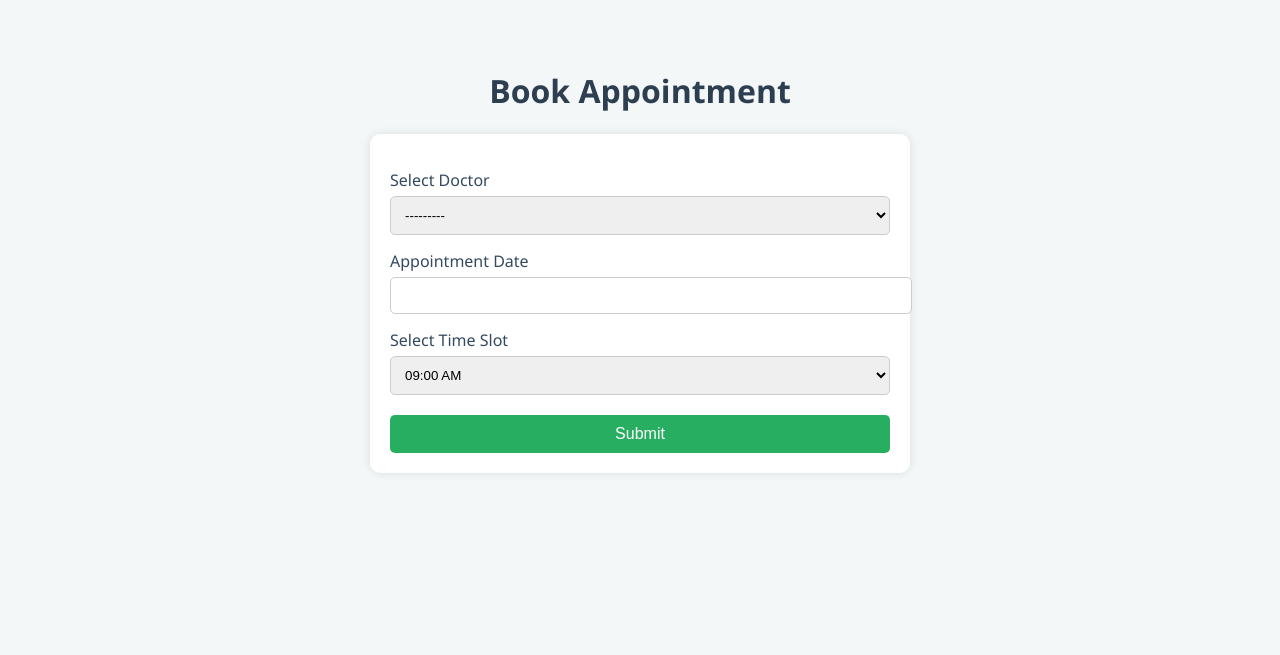
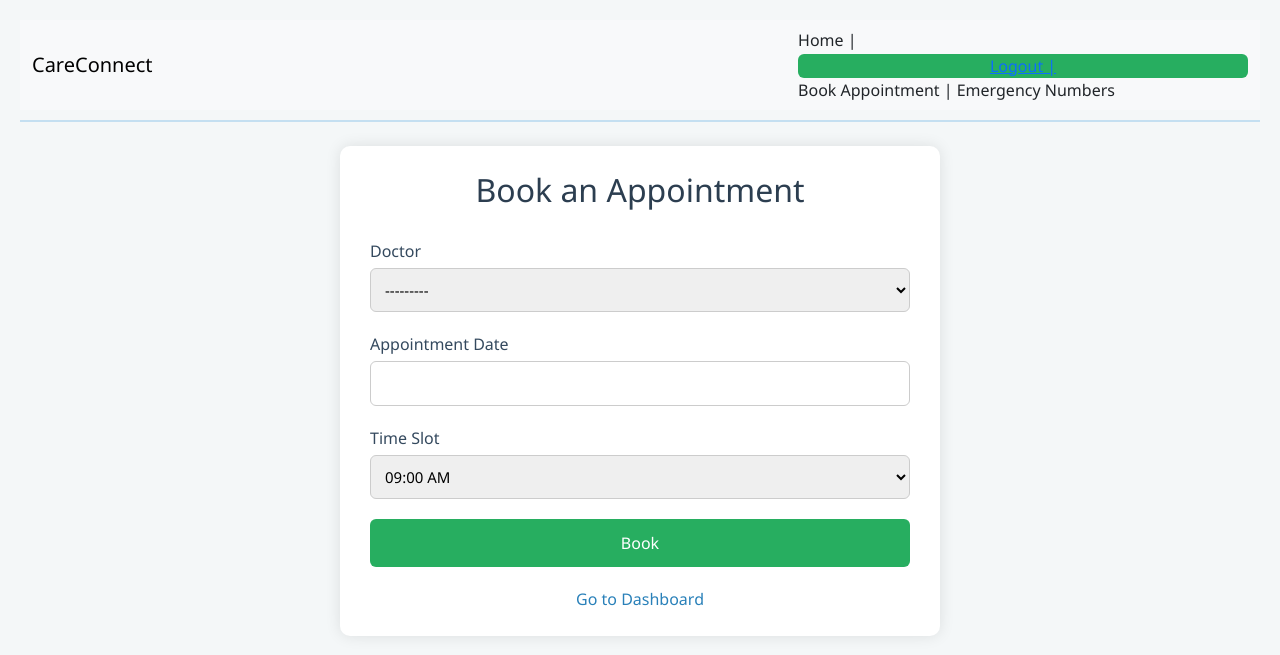
Before and after one commit to Yash-git2/echanneling, a Django app: page /book/ in a window 1280 px wide. Shown: the top 655 px of the page. Run offline with Django 5.2, Linux system fonts and the light colour scheme; a user stored in the database is signed in; data that the repository does not hold is empty.

Commit message:
bookings

```diff
--- a/templates/appointment_booking.html
+++ b/templates/appointment_booking.html
@@ -1,52 +1,127 @@
+{% extends 'base.html' %}
+
+{% block content %}
 <!DOCTYPE html>
 <html lang="en">
 <head>
     <meta charset="UTF-8">
     <title>Book Appointment</title>
     <style>
-        body { font-family: 'Segoe UI', sans-serif; background: #f4f7f8; padding: 40px; }
-        h1 { color: #2c3e50; text-align: center; }
-        form { background: white; max-width: 500px; margin: auto; padding: 20px; border-radius: 10px; box-shadow: 0 0 10px rgba(0,0,0,0.1); }
-        label { display: block; margin-top: 15px; color: #34495e; }
-        input, select, textarea { width: 100%; padding: 10px; margin-top: 5px; border-radius: 5px; border: 1px solid #ccc; }
-        button { margin-top: 20px; background: #27ae60; color: white; padding: 10px; border: none; border-radius: 5px; width: 100%; font-size: 16px; }
-        button:hover { background: #219150; cursor: pointer; }
-        .errorlist { color: red; list-style: none; padding: 0; margin-top: 5px; }
+        body {
+            font-family: 'Segoe UI', sans-serif;
+            background-color: #f4f7f8;
+            margin: 0;
+            padding: 20px;
+        }
+
+        h2 {
+            color: #2c3e50;
+            text-align: center;
+            margin-bottom: 30px;
+        }
+
+        .appointment-form {
+            background-color: #fff;
+            max-width: 600px;
+            margin: auto;
+            padding: 25px 30px;
+            border-radius: 10px;
+            box-shadow: 0 0 15px rgba(0,0,0,0.1);
+        }
+
+        .form-group {
+            margin-bottom: 20px;
+        }
+
+        label {
+            display: block;
+            color: #34495e;
+            margin-bottom: 5px;
+            font-weight: 500;
+        }
+
+        input, select {
+            width: 100%;
+            padding: 10px;
+            border: 1px solid #ccc;
+            border-radius: 6px;
+            font-size: 15px;
+        }
+
+        .btn {
+            background-color: #27ae60;
+            color: white;
+            border: none;
+            padding: 12px;
+            font-size: 16px;
+            width: 100%;
+            border-radius: 6px;
+            cursor: pointer;
+        }
+
+        .btn:hover {
+            background-color: #219150;
+        }
+
+        .alert {
+            background-color: #f8d7da;
+            padding: 15px;
+            border-radius: 6px;
+            color: #721c24;
+            margin-bottom: 20px;
+        }
+
+        .dashboard-link {
+            display: block;
+            text-align: center;
+            margin-top: 20px;
+            text-decoration: none;
+            color: #2980b9;
+        }
     </style>
 </head>
 <body>
-    <h1>Book Appointment</h1>
-    <form method="post">
+
+<div class="appointment-form">
+    <h2>Book an Appointment</h2>
+
+    <form method="POST">
         {% csrf_token %}
 
-        {% if form.non_field_errors %}
-            <ul class="errorlist">
-                {% for error in form.non_field_errors %}
-                    <li>{{ error }}</li>
-                {% endfor %}
-            </ul>
+        {% if form.errors %}
+            <div class="alert">
+                <strong>There were errors with your form submission:</strong>
+                <ul>
+                    {% for field in form %}
+                        {% for error in field.errors %}
+                            <li>{{ error }}</li>
+                        {% endfor %}
+                    {% endfor %}
+                </ul>
+            </div>
         {% endif %}
 
-        <label for="id_doctor">Select Doctor</label>
-        {{ form.doctor }}
+        <div class="form-group">
+            <label for="{{ form.doctor.id_for_label }}">Doctor</label>
+            {{ form.doctor }}
+        </div>
 
-        <label for="id_date">Appointment Date</label>
-        {{ form.date }}
+        <div class="form-group">
+            <label for="{{ form.date.id_for_label }}">Appointment Date</label>
+            {{ form.date }}
+        </div>
 
-        <label for="id_time_slot">Select Time Slot</label>
-        {{ form.time_slot }}
+        <div class="form-group">
+            <label for="{{ form.time_slot.id_for_label }}">Time Slot</label>
+            {{ form.time_slot }}
+        </div>
 
-        {% for field in form %}
-            {% if field.errors %}
-                <ul class="errorlist">
-                    {% for error in field.errors %}
-                        <li>{{ error }}</li>
-                    {% endfor %}
-                </ul>
-            {% endif %}
-        {% endfor %}
+        <button type="submit" class="btn">Book</button>
+    </form>
 
-        <button type="submit">Submit</button>
-    </form>
+    <a class="dashboard-link" href="{% url 'dashboard' %}">Go to Dashboard</a>
+</div>
+
 </body>
 </html>
+{% endblock %}
```
Also changed, not shown: db.sqlite3.
